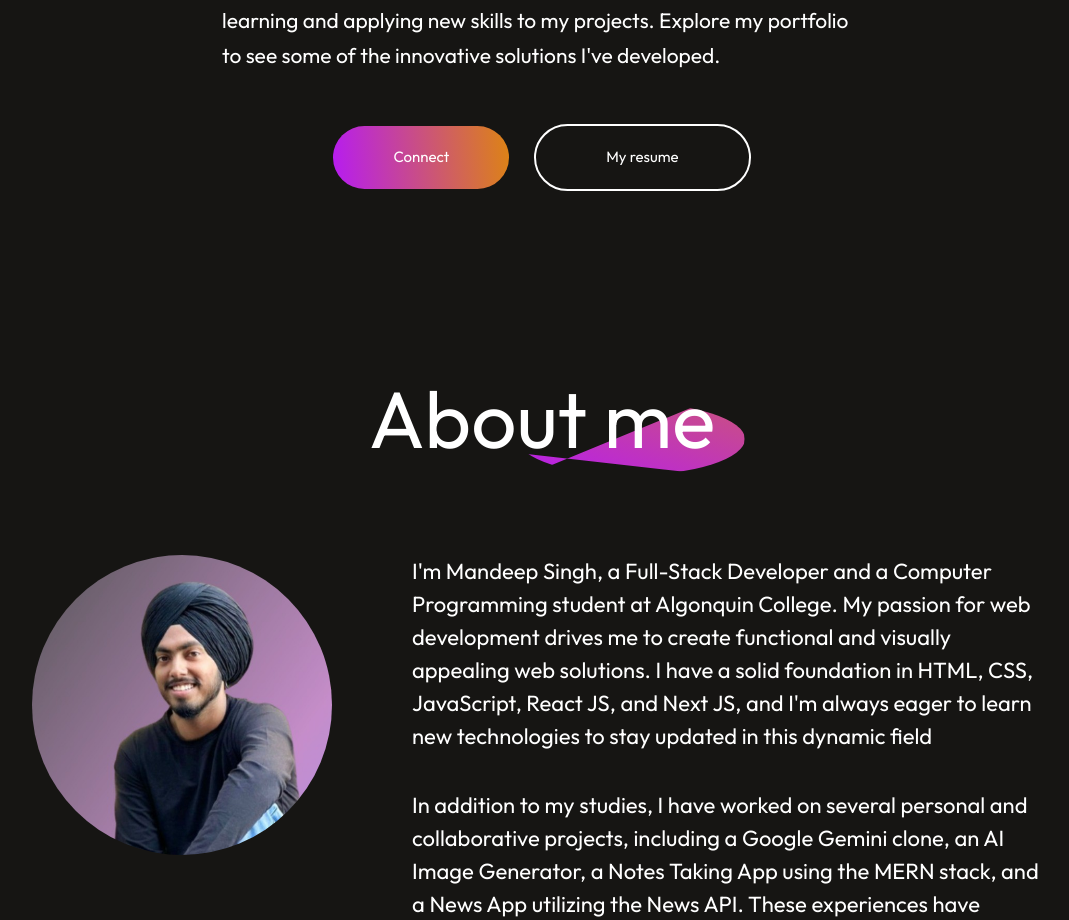
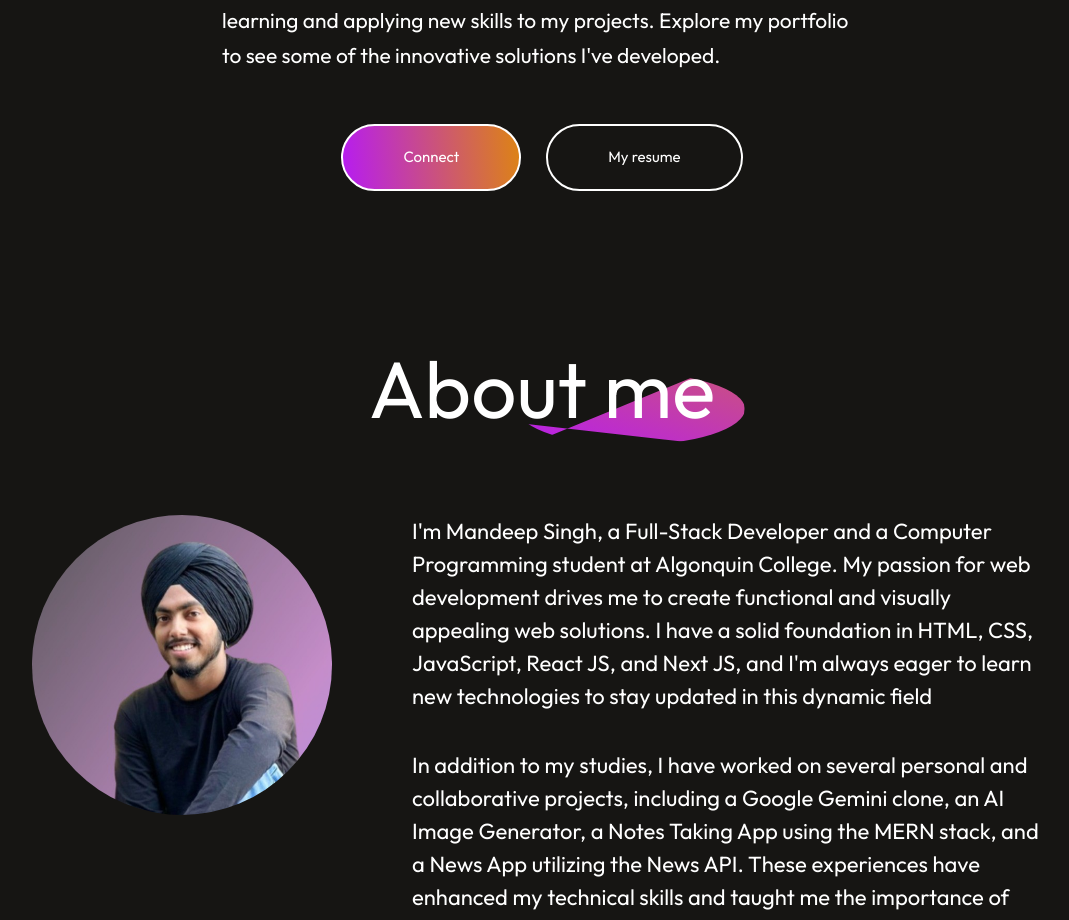
Before and after one commit to singhxmandeep/portfolio-react, a React (Vite) app: page / in a window 1280 px wide. Shown: the part 864-1784 px from the top of the page, without its empty margins (98-1167 px from the left). Built offline with nearby package versions, Linux system fonts and the light colour scheme; a small style sheet from the web is missing.

Commit message:
make the home section responsive

```diff
--- a/src/Components/About/About.css
+++ b/src/Components/About/About.css
@@ -3,8 +3,8 @@
     flex-direction: column;
     align-items: center;
     justify-content: center;
-    gap: 80px;
-    margin: 80px 130px;
+    gap: 70px;
+    margin: 50px 130px;
 }
 
 .about img{
--- a/src/Components/Home/Home.css
+++ b/src/Components/Home/Home.css
@@ -67,6 +67,7 @@
   border-radius: 50px;
   background: linear-gradient(264deg, #df8908 -5.09%, #b415ff 106.08%);
   cursor: pointer;
+  border: 2px solid white;
 }
 
 .home-connect:hover {
@@ -74,7 +75,7 @@
 }
 
 .home-resume {
-  padding: 20px 70px;
+  padding: 20px 60px;
   border-radius: 50px;
   border: 2px solid #fff;
   cursor: pointer;
```
